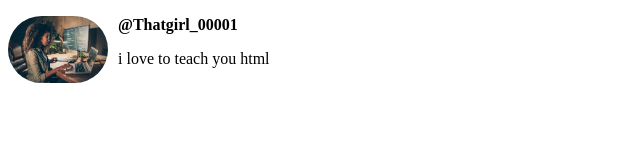
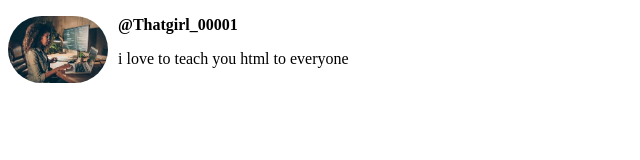
Before and after one commit to Ivenechebet001/web-, a plain HTML site: page index.html in a window 1280 px wide. Shown: the full height of the page, 0-640 px from the left. Drawn offline with Linux system fonts and the light colour scheme.

Commit message:
to everyone

```diff
--- a/index.htm
+++ b/index.html
@@ -19,6 +19,6 @@
         </body>
         <img src="./images/code girl 2.jpeg">
         <p class="username">@Thatgirl_00001</p>
-        <p>i love to teach you html</p>
+        <p>i love to teach you html to everyone</p>
     </Head>
 </html>
```
